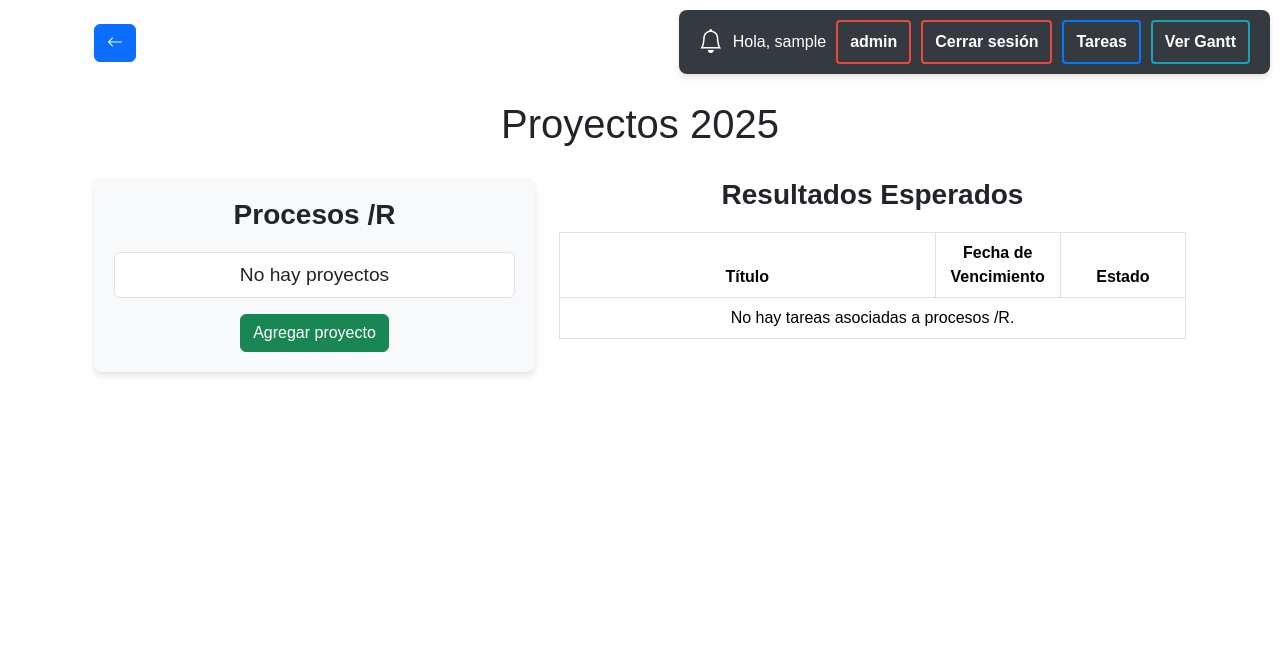
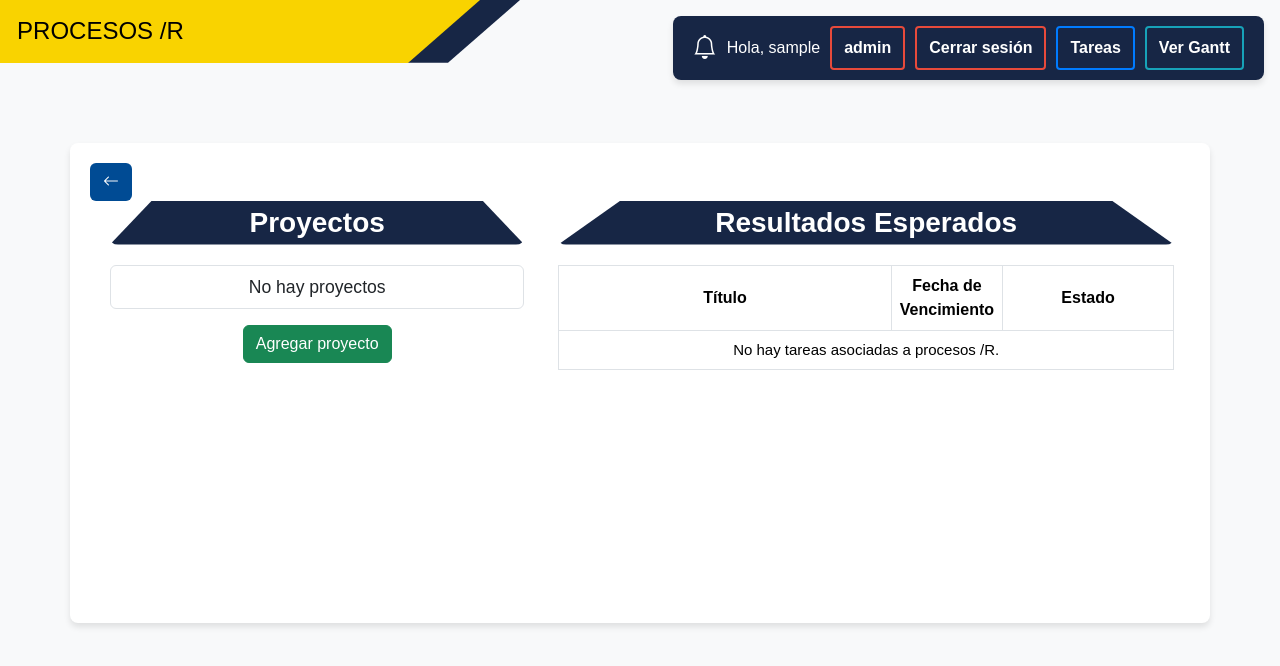
Before and after one commit to DemianUni/task-manger, a Django app: page /procesos-r/ in a window 1280 px wide. Shown: the top 666 px of the page. Run offline with Django 5.2, Linux system fonts and the light colour scheme; the visitor is signed in with stand-in values (Sample User, id 1); data that the repository does not hold is empty.

Commit message:
Actualizacion Interface y cambios sugeidos

```diff
--- a/manager/templates/procesos_r.html
+++ b/manager/templates/procesos_r.html
@@ -1,19 +1,11 @@
 {% extends 'base.html' %}
 
 {% block title %}
-  Procesos /R - {{ years.current_year }}
+  Procesos /R
 {% endblock %}
 
 {% block extra_css %}
   <style>
-    .titulo {
-      text-align: center;
-      margin-bottom: 30px;
-      font-size: 2.5rem;
-      font-weight: bold;
-      margin-top: 38px;
-    }
-
     .lista-container {
       margin-bottom: 40px;
     }
@@ -26,12 +18,7 @@
     }
 
     .list-group-item {
-      font-size: 1.2rem;
-    }
-
-    .volver-btn {
-      text-align: center;
-      margin-top: 40px;
+      font-size: 1.1rem;
     }
 
     .add-button {
@@ -44,11 +31,11 @@
     }
 
     .table th:nth-child(2) {
-      width: 20%;
+      width: 10%;
     }
 
     .table th:nth-child(3) {
-      width: 20%;
+      width: 30%;
     }
     .btn-group-sm > .btn {
       margin: 0 2px;
@@ -59,23 +46,30 @@
       text-align: right;
       margin-right: 10px;
     }
+    .custom-title {
+      background-color: #172645ff;
+      padding: 5px;
+      border-radius: 8px;
+      clip-path: polygon(0 100%, 100% 100%, 90% 0, 10% 0);
+    }
+    table td {
+      font-size: 15px;
+      vertical-align: middle !important;
+    }
+    table th {
+      vertical-align: middle !important;
+    }
   </style>
 {% endblock %}
 
 {% block content %}
-  <div class="container contenedor">
-    <a href="{% url 'proyectos_año_presente' %}" class="btn btn-primary"><i class="bi bi-arrow-left"></i></a>
-    <!-- Título principal -->
-    <div class="titulo">
-      <h1>Proyectos {{ years.current_year }}</h1>
-    </div>
-
+  <a href="{% url 'proyectos_año_presente' %}" class="btn" style="background-color: #004b94;"><i class="bi bi-arrow-left text-white"></i></a>
   <!-- Lista de Procesos -->
   <div class="row">
     <!-- Left Column -->
     <div class="col-md-5">
-        <div class="lista-container lista" style="flex: 1; padding: 20px; border-radius: 8px; background-color: #f8f9fa; box-shadow: 0 4px 6px rgba(0, 0, 0, 0.1);">
-          <h4>Procesos /R</h4>
+      <div class="lista-container lista" style="flex: 1; padding: 20px; padding-top: 0; padding-right: 10px; background-color:rgb(255, 255, 255);">
+        <h4 class="custom-title text-white">Proyectos</h4>
         <ul class="list-group">
           {% for proceso_r in procesos_r %}
             <li class="list-group-item d-flex justify-content-between align-items-center">
@@ -103,8 +97,8 @@
 
     <!-- Right Column -->
     <div class="col-md-7">
-        <div class="lista-container lista">
-          <h4>Resultados Esperados</h4>
+      <div class="lista-container lista me-3 mt-0 mb-2">
+        <h4 class="custom-title text-white">Resultados Esperados</h4>
         <table class="table table-bordered">
           <thead>
             <tr>
@@ -125,12 +119,9 @@
                       bg-success text-white
 
 
-
                   {% elif task.status == 'overdue' %}
 
-
                      bg-danger text-white
-
 
 
                   {% elif task.status == 'due_soon' %}
@@ -139,12 +130,10 @@
                       bg-warning text-dark
 
 
-
                   {% elif task.status == 'in_progress' %}
 
 
                       bg-secondary text-white
-
 
 
                   {% else %}
@@ -217,7 +206,6 @@
       </div>
     </div>
   {% endfor %}
-  </div>
 
   <!-- Modal para Agregar Proceso -->
   <div class="modal fade" id="modalProcesosR" tabindex="-1" aria-labelledby="modalProcesosRLabel" aria-hidden="true">
--- a/tasks/templates/notificaciones.html
+++ b/tasks/templates/notificaciones.html
@@ -1,5 +1,5 @@
 <!-- notificaciones.html -->
-<div class="container">
+
 <div class="row">
   <!-- Columna para tareas vencidas -->
   <div class="col-md-6">
@@ -37,4 +37,3 @@
     </ul>
   </div>
 </div>
-</div>
--- a/templates/base.html
+++ b/templates/base.html
@@ -3,26 +3,31 @@
   <head>
     <meta charset="UTF-8" />
     <meta name="viewport" content="width=device-width, initial-scale=1.0" />
-    <title>
-      {% block title %}
-        Tablero
-      {% endblock %}
-    </title>
     <!-- Vincula el CSS de Bootstrap -->
     <link href="https://cdn.jsdelivr.net/npm/bootstrap-icons/font/bootstrap-icons.css" rel="stylesheet" />
     <link href="https://cdn.jsdelivr.net/npm/bootstrap@5.3.0-alpha1/dist/css/bootstrap.min.css" rel="stylesheet" />
     <style>
       body {
         font-family: 'Arial', sans-serif;
+        background-color: #f8f9fa;
+      }
+      .container {
+        background: white;
+        padding: 20px;
+        border-radius: 8px;
+        box-shadow: 0 4px 6px rgba(0, 0, 0, 0.1);
+        margin-top: 10vh;
+        margin-bottom: 10vh;
+        min-height: 60vh;
       }
 
       /* Estilo para la barra flotante en la parte superior derecha */
       .floating-bar {
         position: fixed;
-        top: 10px;
-        right: 10px;
+        top: 16px;
+        right: 16px;
         z-index: 1050;
-        background-color: #343a40;
+        background-color: #172645ff;
         padding: 10px 20px;
         border-radius: 8px;
         box-shadow: 0 4px 6px rgba(0, 0, 0, 0.1);
@@ -109,6 +114,29 @@
       .modal-dialog.custom-width {
         max-width: 90%; /* O cualquier valor que prefieras */
       }
+
+      .custom-button {
+        max-width: 60vh;
+        padding: 17.1px;
+        background-color: #f9d300ff;
+        color: black;
+        text-transform: uppercase;
+        font-weight: bold;
+        position: relative;
+        clip-path: polygon(0 0, 100% 0, 85% 100%, 0 100%);
+      }
+      .custom-button2 {
+        max-width: 60vh;
+        padding: 17px;
+        padding-right: 50vh;
+        background-color: #172645ff;
+        color: white;
+        text-transform: uppercase;
+        font-weight: bold;
+        position: absolute;
+        margin-left: 5vh;
+        clip-path: polygon(0 0, 100% 0, 85% 100%, 0 100%);
+      }
     </style>
     {% block extra_css %}
 
@@ -116,6 +144,19 @@
   </head>
 
   <body>
+    <div class="custom-button2">
+      <h4 class="m-0">
+        ejemplo
+      </h4>
+    </div>
+    <div class="custom-button">
+      <h4 class="m-0">
+        {% block title %}
+
+        {% endblock %}
+      </h4>
+    </div>
+
     <!-- Barra flotante de opciones en la parte superior derecha -->
     <div class="floating-bar">
       {% if user.is_authenticated %}
@@ -174,7 +215,7 @@
     </div>
 
     <!-- Contenedor principal donde se renderiza el contenido de las páginas hijas -->
-    <div class="container mt-4">
+    <div class="container">
       {% block content %}
 
       {% endblock %}
```
Also changed, not shown: manager/templates/alianzas.html (+54 -25 lines), manager/templates/estadistica_informacion.html (+32 -27 lines), manager/templates/menu.html (+4 -15 lines), manager/templates/planeacion_estrategia.html (+31 -21 lines), manager/templates/proyectos_año_presente.html (+2 -17 lines), manager/templates/resultados_año_pasado.html (+16 -19 lines), tasks/templates/gantt_chart.html (+39 -21 lines), tasks/templates/tasks_list.html (+3 -9 lines). Lines whose indentation alone changed are shown as unchanged.
